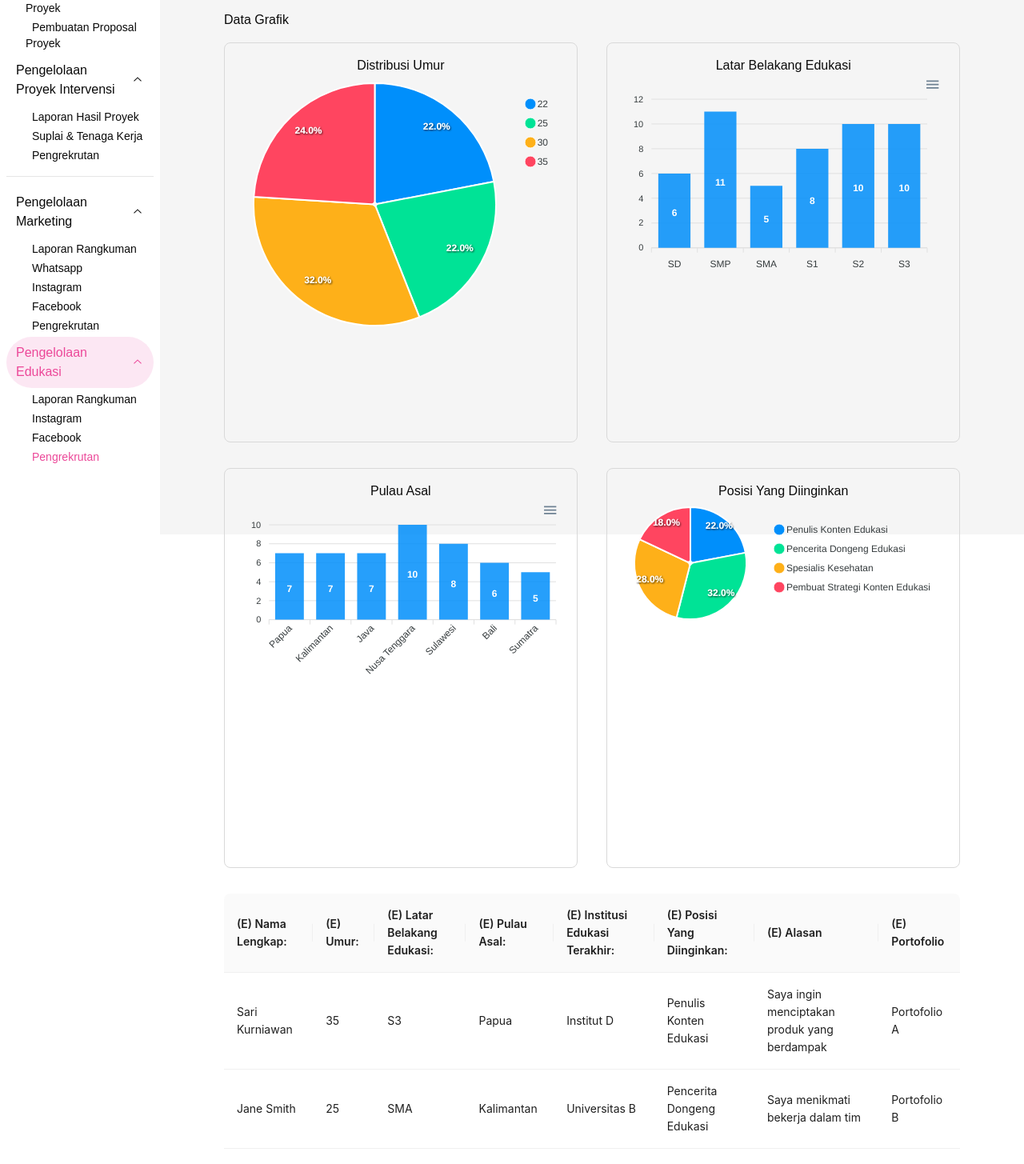
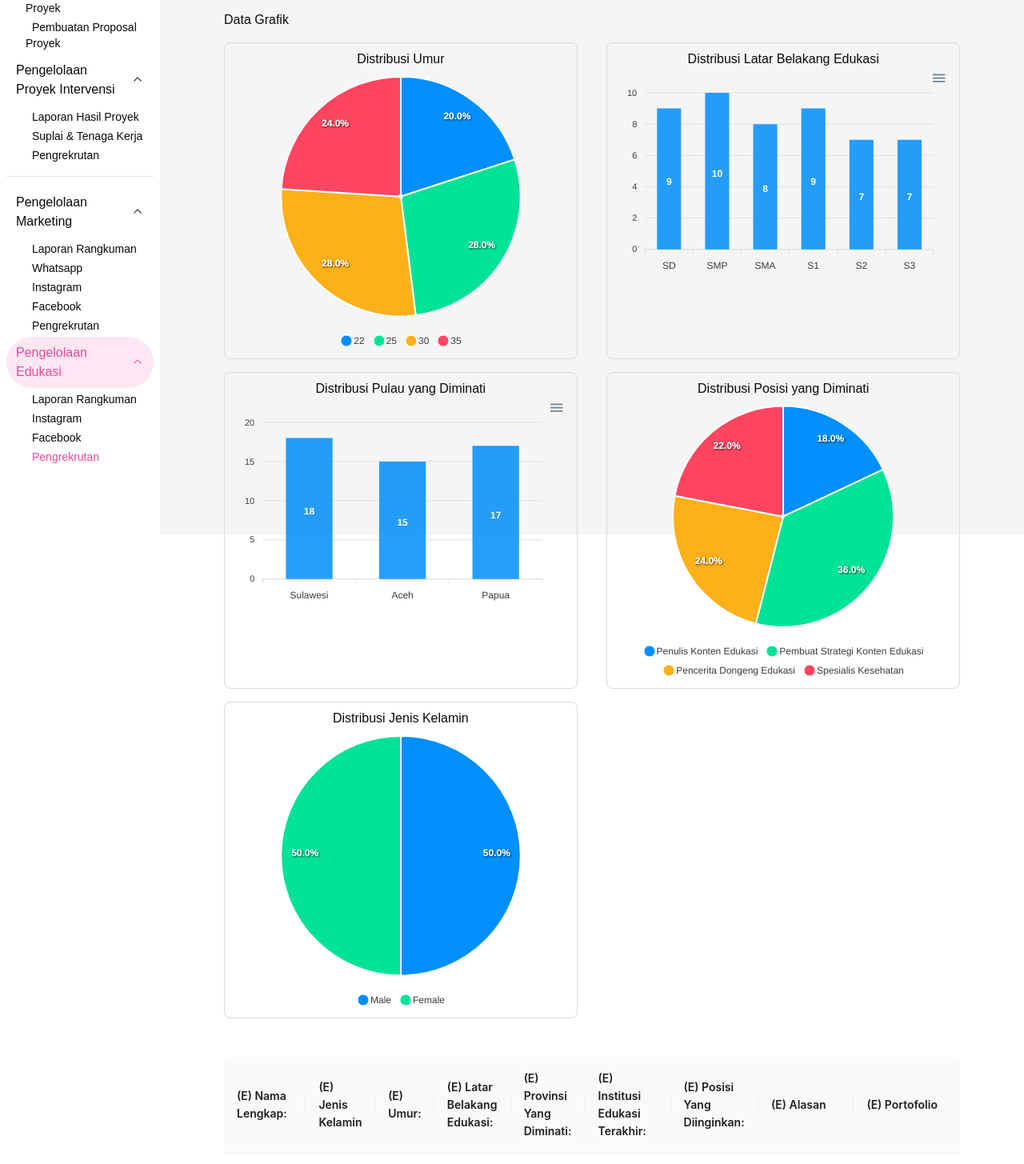
Before and after one commit to LETMIKUK/LETMIKUK, a Next.js app: page /admin/edukasi/pengrekrutan in a window 1280 px wide. Shown: the part 204-1659 px from the top of the page at 80% size. Built offline with nearby package versions, Linux system fonts and the light colour scheme.

Commit message:
AKHIRNYA DON OMG, all charts are tidy and positions should be finalized, so now, on to duplicating :D

```diff
--- a/src/app/(admin)/admin/edukasi/pengrekrutan/page.tsx
+++ b/src/app/(admin)/admin/edukasi/pengrekrutan/page.tsx
@@ -27,8 +27,9 @@ function generateMockData() {
   const randomInstitutions = ["Universitas A", "Universitas B", "Sekolah Tinggi C", "Institut D"];
   const randomPositions = ["Spesialis Kesehatan", "Penulis Konten Edukasi", "Pembuat Strategi Konten Edukasi", "Pencerita Dongeng Edukasi"];
   const randomReasons = ["Saya menyukai pemecahan masalah", "Saya memiliki minat dalam teknologi", "Saya menikmati bekerja dalam tim", "Saya ingin menciptakan produk yang berdampak"];
-  const randomPortfolios = ["Portofolio A", "Portofolio B", "Portofolio C", "Portofolio D"];
-  const randomIslands = ["Sumatra", "Java", "Bali", "Kalimantan", "Sulawesi", "Nusa Tenggara", "Papua"];
+  const randomPortfolios = ["PortofolioA.pdf", "PortofolioB.pdf", "PortofolioC.pdf", "PortofolioD.pdf"];
+  const randomIslands = ["Papua", "Aceh", "Sulawesi"];
+  const randomGenders = ["Male", "Female"];
 
   let lastName = "";
   let lastAge = 0;
@@ -38,6 +39,7 @@ function generateMockData() {
   let lastReason = "";
   let lastPortfolio = "";
   let lastIsland = "";
+  let lastGender = "";
 
   for (let i = 0; i < 50; i++) {
     const name = getRandomUniqueItem(randomNames, lastName);
@@ -48,17 +50,19 @@ function generateMockData() {
     const reason = getRandomUniqueItem(randomReasons, lastReason);
     const portfolio = getRandomUniqueItem(randomPortfolios, lastPortfolio);
     const island = getRandomUniqueItem(randomIslands, lastIsland);
+    const gender = getRandomUniqueItem(randomGenders, lastGender);
 
     mockData.push({
       key: i,
       col0: name,
-      col1: age,
-      col2: eduBackground,
-      col3: island,
-      col4: institution,
-      col5: position,
-      col6: reason,
-      col7: portfolio
+      col1: gender,
+      col2: age,
+      col3: eduBackground,
+      col4: island,
+      col5: institution,
+      col6: position,
+      col7: reason,
+      col8: portfolio
     });
 
     lastName = name;
@@ -69,6 +73,7 @@ function generateMockData() {
     lastReason = reason;
     lastPortfolio = portfolio;
     lastIsland = island;
+    lastGender = gender;
   }
 
   return mockData;
@@ -91,13 +96,15 @@ export default function Page() {
   const [ageCounts, setAgeCounts] = useState<{ [key: number]: number }>({});
   const [islandCounts, setIslandCounts] = useState<{ [key: string]: number }>({});
   const [positionCounts, setPositionCounts] = useState<{ [key: string]: number }>({});
+  const [genderCounts, setGenderCounts] = useState<{ [key: string]: number }>({});
 
   useEffect(() => {
     const desiredHeaders = [
       "(E) Nama Lengkap:",
+      "(E) Jenis Kelamin",
       "(E) Umur:",
       "(E) Latar Belakang Edukasi:",
-      "(E) Pulau Asal:",
+      "(E) Provinsi Yang Diminati:",
       "(E) Institusi Edukasi Terakhir:",
       "(E) Posisi Yang Diinginkan:",
       "(E) Alasan",
@@ -113,26 +120,32 @@ export default function Page() {
     const tableData = generateMockData();
 
     const eduBackgroundCounts = tableData.reduce((acc: { [key: string]: number }, item) => {
-      const eduBackground = item.col2 as string;
+      const eduBackground = item.col3 as string;
       acc[eduBackground] = acc[eduBackground] ? acc[eduBackground] + 1 : 1;
       return acc;
     }, {});
 
     const ageCounts = tableData.reduce((acc: { [key: number]: number }, item) => {
-      const age = item.col1 as number;
+      const age = item.col2 as number;
       acc[age] = acc[age] ? acc[age] + 1 : 1;
       return acc;
     }, {});
 
     const islandCounts = tableData.reduce((acc: { [key: string]: number }, item) => {
-      const island = item.col3 as string;
+      const island = item.col4 as string;
       acc[island] = acc[island] ? acc[island] + 1 : 1;
       return acc;
     }, {});
 
     const positionCounts = tableData.reduce((acc: { [key: string]: number }, item) => {
-      const position = item.col5 as string;
+      const position = item.col6 as string;
       acc[position] = acc[position] ? acc[position] + 1 : 1;
+      return acc;
+    }, {});
+
+    const genderCounts = tableData.reduce((acc: { [key: string]: number }, item) => {
+      const gender = item.col1 as string;
+      acc[gender] = acc[gender] ? acc[gender] + 1 : 1;
       return acc;
     }, {});
 
@@ -142,6 +155,7 @@ export default function Page() {
     setAgeCounts(ageCounts);
     setIslandCounts(islandCounts);
     setPositionCounts(positionCounts);
+    setGenderCounts(genderCounts);
   }, []);
 
   const currentData = sheetData.slice((currentPage - 1) * pageSize, currentPage * pageSize);
@@ -150,7 +164,6 @@ export default function Page() {
     setCurrentPage(page);
   };
 
-  // Define the fixed order for education backgrounds
   const educationOrder = ["SD", "SMP", "SMA", "S1", "S2", "S3"];
   const sortedEduBackgroundCounts = educationOrder.map(label => eduBackgroundCounts[label] || 0);
 
@@ -166,92 +179,108 @@ export default function Page() {
   const pieChartLabelsPosition = Object.keys(positionCounts);
   const pieChartDataPosition = Object.values(positionCounts);
 
+  const pieChartLabelsGender = Object.keys(genderCounts);
+  const pieChartDataGender = Object.values(genderCounts);
+
   return (
     <div style={{ padding: '5rem', backgroundColor: '#f5f5f5', minHeight: '100vh' }}>
       <TypographyTitle>Rekrutmen Divisi Edukasi</TypographyTitle>
       <p style={{ paddingBottom: '1rem' }}>Data Grafik</p>
 
-      <div style={{ display: 'flex', justifyContent: 'space-between', width: '100%', paddingBottom: '2rem' }}>
-        <div style={{ width: '48%', height: '500px', border: '1px solid #d9d9d9', borderRadius: '8px', padding: '1rem', overflow: 'hidden' }}>
+      <div style={{ display: 'flex', flexWrap: 'wrap', justifyContent: 'space-between', width: '100%', paddingBottom: '2rem' }}>
+
+        <div style={{ width: '48%', border: '1px solid #d9d9d9', borderRadius: '8px', padding: '0.5rem', marginBottom: '1rem' }}>
           <h3 style={{ textAlign: 'center' }}>Distribusi Umur</h3>
           <ApexCharts
             type="pie"
             series={pieChartDataAge as number[]}
             options={{
               labels: pieChartLabelsAge,
-              chart: { width: '100%', height: '100%' },
+              chart: { height: 300 },
               plotOptions: {
                 pie: {
-                  donut: {
-                    size: '50%',
-                    labels: {
-                      show: false,
-                    },
-                  },
+                  donut: { size: '50%', labels: { show: false } },
                 },
               },
-              tooltip: { enabled: false },
-              responsive: [
-                { breakpoint: 768, options: { chart: { width: '100%' }, legend: { position: 'bottom' } } },
-                { breakpoint: 480, options: { chart: { width: '100%' }, legend: { position: 'bottom' } } }
-              ]
+              tooltip: { enabled: true },
+              legend: { position: 'bottom' }
             } as ApexOptions}
           />
         </div>
 
-        <div style={{ width: '48%', height: '500px', border: '1px solid #d9d9d9', borderRadius: '8px', padding: '1rem', overflow: 'hidden' }}>
-          <h3 style={{ textAlign: 'center' }}>Latar Belakang Edukasi</h3>
+        <div style={{ width: '48%', border: '1px solid #d9d9d9', borderRadius: '8px', padding: '0.5rem', marginBottom: '1rem' }}>
+          <h3 style={{ textAlign: 'center' }}>Distribusi Latar Belakang Edukasi</h3>
           <ApexCharts
             type="bar"
-            series={[{ name: "Jumlah", data: barChartDataEdu }]}
+            series={[{ data: barChartDataEdu }]}
             options={{
               xaxis: { categories: barChartLabelsEdu },
-              chart: { width: '100%', height: '100%' },
-              responsive: [
-                { breakpoint: 768, options: { chart: { width: '100%' }, legend: { position: 'bottom' } } },
-                { breakpoint: 480, options: { chart: { width: '100%' }, legend: { position: 'bottom' } } }
-              ]
-            } as ApexOptions}
-          />
-        </div>
-      </div>
-
-      <div style={{ display: 'flex', justifyContent: 'space-between', width: '100%', paddingBottom: '2rem' }}>
-        <div style={{ width: '48%', height: '500px', border: '1px solid #d9d9d9', borderRadius: '8px', padding: '1rem', overflow: 'hidden' }}>
-          <h3 style={{ textAlign: 'center' }}>Pulau Asal</h3>
-          <ApexCharts
-            type="bar"
-            series={[{ name: "Jumlah", data: barChartDataIsland }]}
-            options={{
-              xaxis: { categories: barChartLabelsIsland },
-              chart: { width: '100%', height: '100%' },
-              responsive: [
-                { breakpoint: 768, options: { chart: { width: '100%' }, legend: { position: 'bottom' } } },
-                { breakpoint: 480, options: { chart: { width: '100%' }, legend: { position: 'bottom' } } }
-              ]
+              chart: { height: 300 },
+              plotOptions: { bar: { horizontal: false, columnWidth: '50%' } },
+              tooltip: { enabled: true },
+              legend: { position: 'bottom' }
             } as ApexOptions}
           />
         </div>
 
-        <div style={{ width: '48%', height: '500px', border: '1px solid #d9d9d9', borderRadius: '8px', padding: '1rem', overflow: 'hidden' }}>
-          <h3 style={{ textAlign: 'center' }}>Posisi Yang Diinginkan</h3>
+        <div style={{ width: '48%', border: '1px solid #d9d9d9', borderRadius: '8px', padding: '0.5rem', marginBottom: '1rem' }}>
+          <h3 style={{ textAlign: 'center' }}>Distribusi Pulau yang Diminati</h3>
+          <ApexCharts
+            type="bar"
+            series={[{ data: barChartDataIsland }]}
+            options={{
+              xaxis: { categories: barChartLabelsIsland },
+              chart: { height: 300 },
+              plotOptions: { bar: { horizontal: false, columnWidth: '50%' } },
+              tooltip: { enabled: true },
+              legend: { position: 'bottom' }
+            } as ApexOptions}
+          />
+        </div>
+
+        <div style={{ width: '48%', border: '1px solid #d9d9d9', borderRadius: '8px', padding: '0.5rem', marginBottom: '1rem' }}>
+          <h3 style={{ textAlign: 'center' }}>Distribusi Posisi yang Diminati</h3>
           <ApexCharts
             type="pie"
             series={pieChartDataPosition as number[]}
             options={{
               labels: pieChartLabelsPosition,
-              chart: { width: '100%', height: '100%' },
-              responsive: [
-                { breakpoint: 768, options: { chart: { width: '100%' }, legend: { position: 'bottom' } } },
-                { breakpoint: 480, options: { chart: { width: '100%' }, legend: { position: 'bottom' } } }
-              ]
+              chart: { height: 300 },
+              plotOptions: {
+                pie: {
+                  donut: { size: '50%', labels: { show: false } },
+                },
+              },
+              tooltip: { enabled: true },
+              legend: { position: 'bottom' }
             } as ApexOptions}
           />
         </div>
+
+        <div style={{ width: '48%', border: '1px solid #d9d9d9', borderRadius: '8px', padding: '0.5rem', marginBottom: '1rem' }}>
+          <h3 style={{ textAlign: 'center' }}>Distribusi Jenis Kelamin</h3>
+          <ApexCharts
+            type="pie"
+            series={pieChartDataGender as number[]}
+            options={{
+              labels: pieChartLabelsGender,
+              chart: { height: 300 },
+              plotOptions: {
+                pie: {
+                  donut: { size: '50%', labels: { show: false } },
+                },
+              },
+              tooltip: { enabled: true },
+              legend: { position: 'bottom' }
+            } as ApexOptions}
+          />
+        </div>
+
       </div>
 
       <Table columns={columns} dataSource={currentData} pagination={false} />
-      <Pagination current={currentPage} pageSize={pageSize} total={sheetData.length} onChange={handleChange} />
+      <Pagination current={currentPage} pageSize={pageSize} total={sheetData.length} onChange={handleChange}
+      style={{ textAlign: 'center', marginTop: '1rem', paddingTop: '1rem', paddingBottom: '5rem' }} />
     </div>
   );
 }
```
